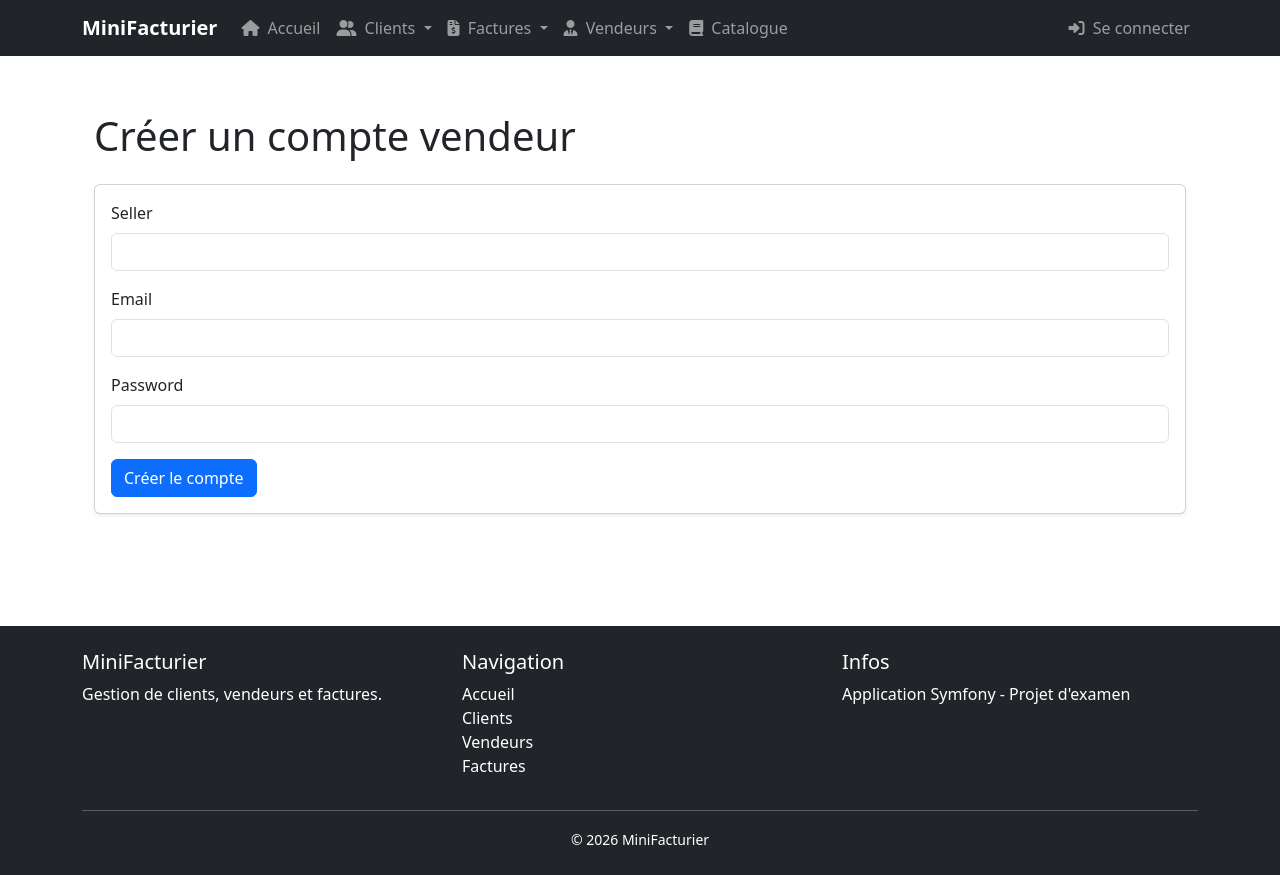
After one commit to jefflearning40/minifacturier, a Symfony app: template templates/admin/create_seller_user.html.twig in a window 1280 px wide. The commit adds this page. Run offline with Twig, Linux system fonts and the light colour scheme; the template is opened without the code that fills it, so the values that code supplies are empty; form fields are guessed from the names that the template uses; some libraries are stand-ins or nearby versions.

Commit message:
add controller admin et update navbar

```diff
--- /dev/null
+++ b/templates/admin/create_seller_user.html.twig
@@ -0,0 +1,41 @@
+{% extends 'base.html.twig' %}
+
+{% block title %}Créer un compte vendeur{% endblock %}
+
+{% block body %}
+<div class="container py-5">
+
+    <h1 class="mb-4">Créer un compte vendeur</h1>
+
+    {% for message in app.flashes('success') %}
+        <div class="alert alert-success">{{ message }}</div>
+    {% endfor %}
+
+    <div class="card shadow-sm">
+        <div class="card-body">
+
+            {{ form_start(form) }}
+
+            <div class="mb-3">
+                {{ form_row(form.seller) }}
+            </div>
+
+            <div class="mb-3">
+                {{ form_row(form.email) }}
+            </div>
+
+            <div class="mb-3">
+                {{ form_row(form.password) }}
+            </div>
+
+            <button class="btn btn-primary">
+                Créer le compte
+            </button>
+
+            {{ form_end(form) }}
+
+        </div>
+    </div>
+
+</div>
+{% endblock %}
--- a/templates/components/navbar.html.twig
+++ b/templates/components/navbar.html.twig
@@ -91,7 +91,7 @@
 
                 <li class="nav-item dropdown">
                     <a
-                        class="nav-link dropdown-toggle {% if app.request.attributes.get('_route') starts with 'app_seller_' %}active{% endif %}"
+                        class="nav-link dropdown-toggle {% if app.request.attributes.get('_route') starts with 'app_seller_' or app.request.attributes.get('_route') starts with 'app_admin_create_seller_user' %}active{% endif %}"
                         href="#"
                         role="button"
                         data-bs-toggle="dropdown"
@@ -114,6 +114,13 @@
                                     Ajouter un vendeur
                                 </a>
                             </li>
+
+                            <li>
+                                <a class="dropdown-item" href="{{ path('app_admin_create_seller_user') }}">
+                                    <i class="fa-solid fa-user-plus me-2"></i>
+                                    Créer compte vendeur
+                                </a>
+                            </li>
                         {% endif %}
                     </ul>
                 </li>
@@ -128,7 +135,6 @@
                     </a>
                 </li>
 
-                {# 🔥 STATISTIQUES DYNAMIQUE #}
                 {% if is_granted('ROLE_ADMIN') or is_granted('ROLE_SELLER') %}
                     <li class="nav-item dropdown">
                         <a
```
Also changed, not shown: src/Controller/AdminUserController.php (added, +61 -0 lines), src/Form/SellerUserType.php (added, +37 -0 lines).
